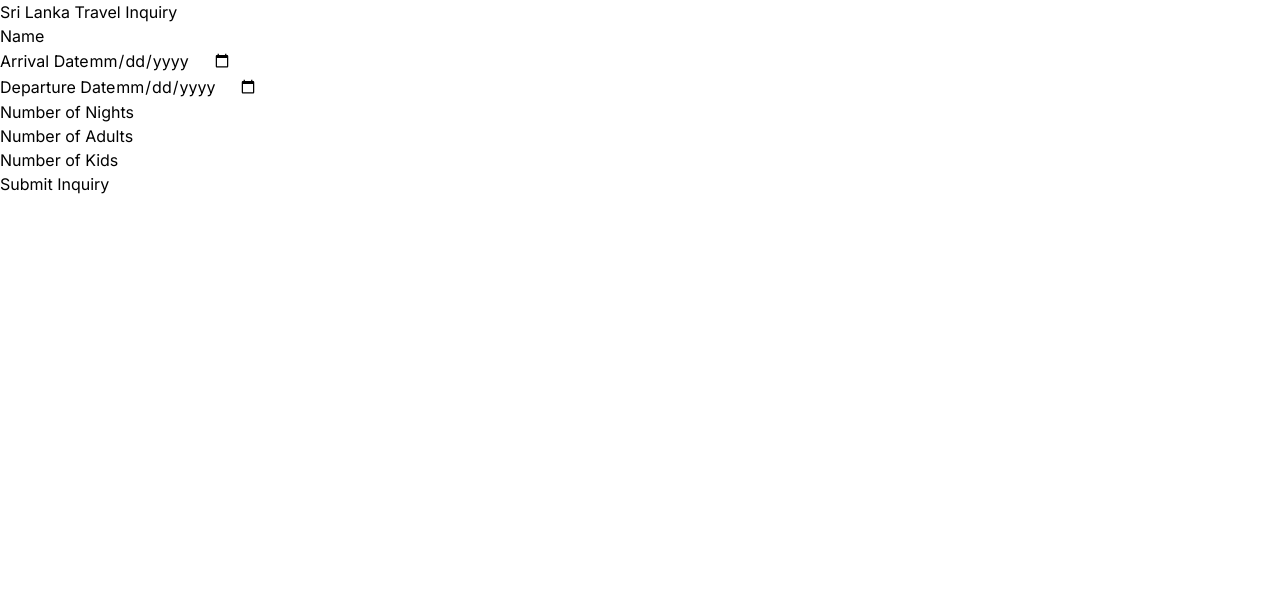
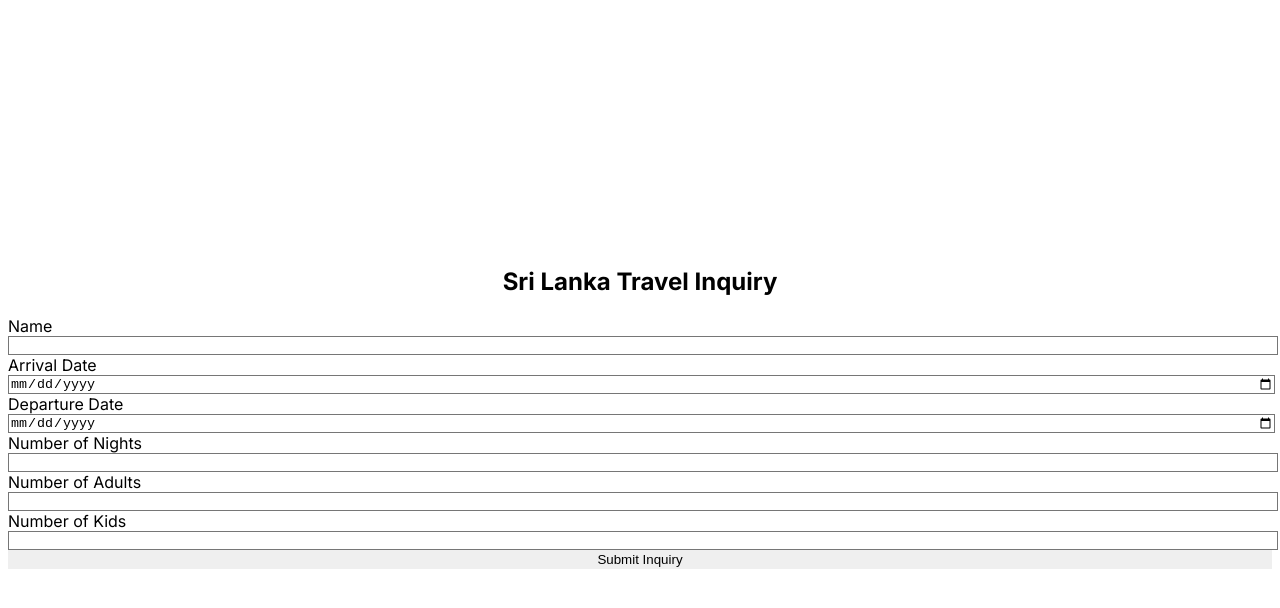
Before and after one commit to gkranasinghe/tour-inquiry-form, a Next.js app: page / in a window 1280 px wide. Shown: the top 608 px of the page. Built offline with nearby package versions, Linux system fonts and the light colour scheme; no server answers.

Commit message:
feat: configure Tailwind CSS setup with proper directives and configuration

```diff
--- a/app/globals.css
+++ b/app/globals.css
@@ -1,3 +1,24 @@
 @tailwind base;
 @tailwind components;
 @tailwind utilities;
+
+:root {
+  --foreground-rgb: 0, 0, 0;
+  --background-start-rgb: 214, 219, 220;
+  --background-end-rgb: 255, 255, 255;
+}
+
+body {
+  color: rgb(var(--foreground-rgb));
+  background: rgb(var(--background-end-rgb));
+}
+
+@layer base {
+  input[type='number']::-webkit-outer-spin-button,
+  input[type='number']::-webkit-inner-spin-button,
+  input[type='number'] {
+    -webkit-appearance: none;
+    margin: 0;
+    -moz-appearance: textfield !important;
+  }
+}
--- a/app/layout.js
+++ b/app/layout.js
@@ -14,8 +14,8 @@ export default async function RootLayout({ children }) {
   const session = await getServerSession();
 
   return (
-    <html lang="en">
-      <body className={inter.className}>
+    <html lang="en" className="h-full">
+      <body className={`${inter.className} h-full`}>
         <SessionProvider session={session}>
           {children}
         </SessionProvider>
--- a/tailwind.config.js
+++ b/tailwind.config.js
@@ -1,7 +1,9 @@
+/** @type {import('tailwindcss').Config} */
 module.exports = {
   content: [
-    "./public/**/*.html",
-    "./src/**/*.{js,jsx,ts,tsx}",
+    "./app/**/*.{js,ts,jsx,tsx,mdx}",
+    "./pages/**/*.{js,ts,jsx,tsx,mdx}",
+    "./components/**/*.{js,ts,jsx,tsx,mdx}",
   ],
   theme: {
     extend: {},
```
Also changed, not shown: package.json (+4 -7 lines), 1 other file (tests, documents, lock files or other folders).
